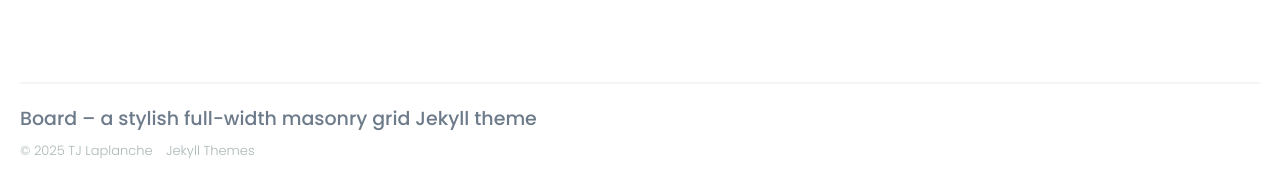
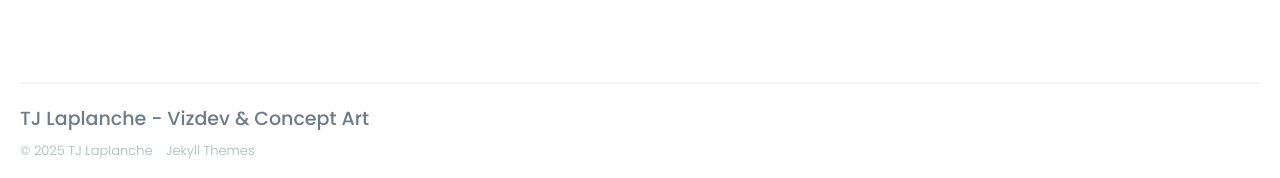
Before and after one commit to assalade/TJL-Portfolio-site, a Jekyll site: the page built from _pages/about.md, in a window 1280 px wide. Shown: the part 1820-1998 px from the top of the page. Built offline with Jekyll 4.4.1, drawn with Linux system fonts in a browser that asks for light colours; nearby versions of some CDN libraries.

Commit message:
Update settings.yml

```diff
--- a/_data/settings.yml
+++ b/_data/settings.yml
@@ -18,7 +18,7 @@ menu_settings:
       url: '/contact'
 
 footer_settings:
-  footer_tagline: Board – a stylish full-width masonry grid Jekyll theme
+  footer_tagline: TJ Laplanche - Vizdev & Concept Art
 
 grid_settings:
   overlay_opacity: 0.8
```
